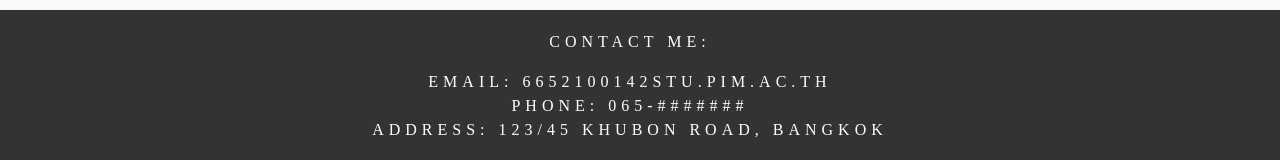
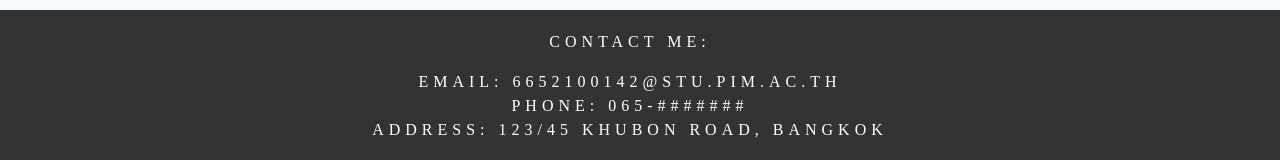
Before and after one commit to hamsmart1/MyPage, a plain HTML site: page index.html in a window 1280 px wide. Shown: the part 1396-1556 px from the top of the page. Drawn offline with nearby package versions, Linux system fonts and the light colour scheme.

Commit message:
Update index.html

```diff
--- a/index.html
+++ b/index.html
@@ -83,7 +83,7 @@
     <div class="bottom-container text-center my-5">
     <p>Contact me:</p>
     <ul>
-        <li>Email: 6652100142<span style="display:none;">@</span>stu.pim.ac.th</li>
+        <li>Email: 6652100142<span style="display:none;">@</span>@stu.pim.ac.th</li>
         <li>Phone: 065-#######</li>
         <li>Address: 123/45 Khubon Road, Bangkok</li>
     </ul>
```
